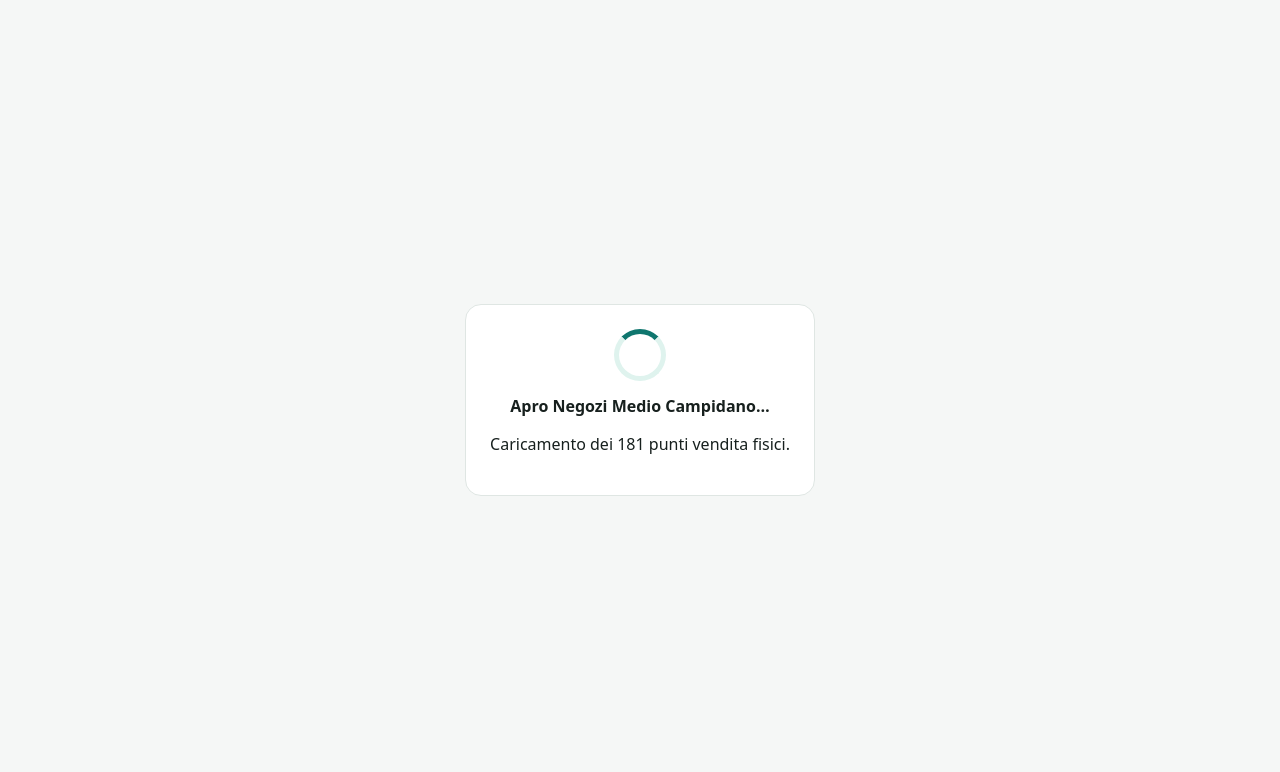
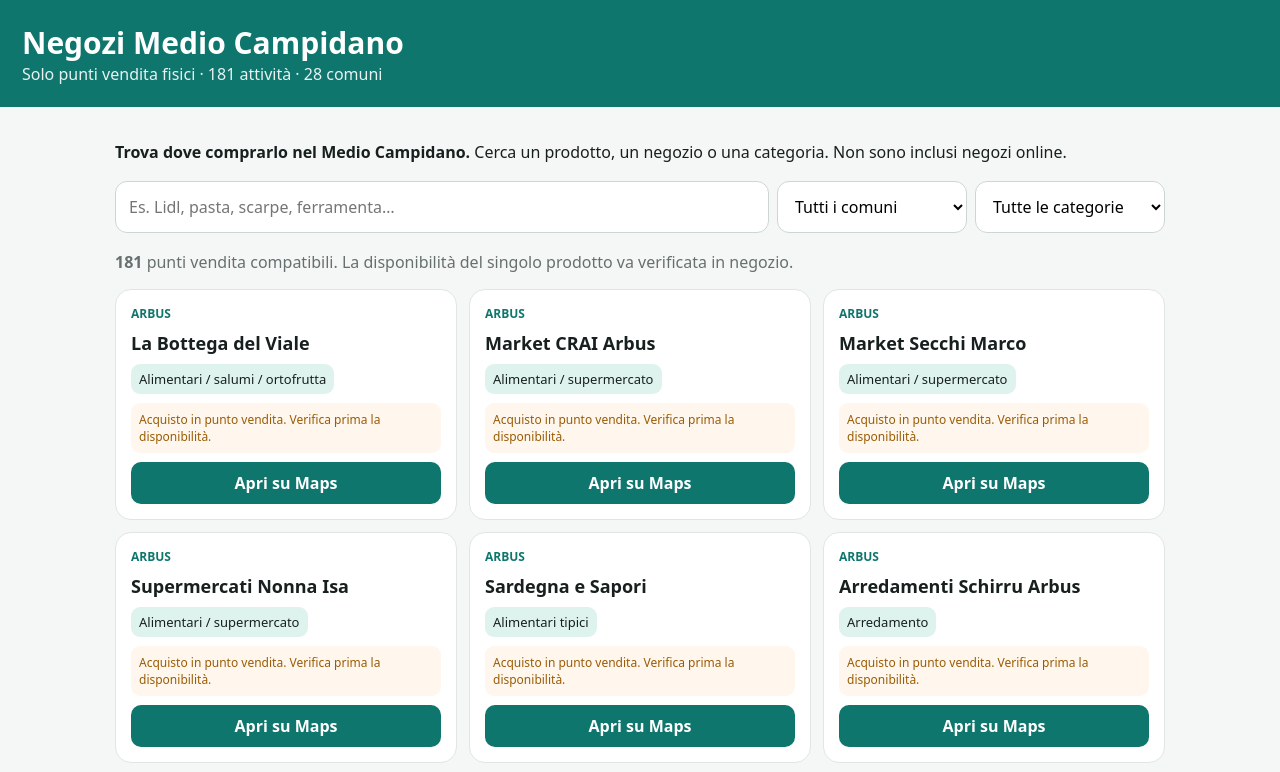
Before and after one commit to sardo81/meteo-arbus-guspini-backend, a plain HTML site: page medio-campidano-web/index.html in a window 1280 px wide. Shown: the top 772 px of the page. Drawn offline with Linux system fonts and the light colour scheme.

Commit message:
Fix app loader script closing tag

```diff
--- a/medio-campidano-web/index.html
+++ b/medio-campidano-web/index.html
@@ -1 +1 @@
-<!doctype html><html lang="it"><head><meta charset="utf-8"><meta name="viewport" content="width=device-width,initial-scale=1"><title>Negozi Medio Campidano</title><style>body{font-family:system-ui;background:#f5f7f6;color:#17201e;display:grid;place-items:center;min-height:100vh;margin:0}.box{background:white;padding:24px;border-radius:16px;border:1px solid #dfe6e3;text-align:center;max-width:520px}.dot{width:42px;height:42px;border:5px solid #dff3ee;border-top-color:#0f766e;border-radius:50%;margin:0 auto 14px;animation:s 1s linear infinite}@keyframes s{to{transform:rotate(360deg)}}</style></head><body><div class="box"><div class="dot"></div><b>Apro Negozi Medio Campidano…</b><p id="m">Caricamento dei 181 punti vendita fisici.</p></div><script>(async()=>{try{const names=['part0.txt','part1.txt','part2.txt','part3.txt'];const parts=await Promise.all(names.map(async n=>{const r=await fetch(n,{cache:'no-store'});if(!r.ok)throw new Error(n+' '+r.status);return r.text()}));const b64=parts.join('').replace(/\s+/g,'');const bin=atob(b64);const bytes=Uint8Array.from(bin,c=>c.charCodeAt(0));let html=new TextDecoder('utf-8').decode(bytes);html=html.replace('</body>','<script src="camera-loader.js?v=20261014-1"><\\/script></body>');document.open();document.write(html);document.close()}catch(e){document.getElementById('m').textContent='Errore di caricamento: '+e.message}})();<\/script></body></html>
+<!doctype html><html lang="it"><head><meta charset="utf-8"><meta name="viewport" content="width=device-width,initial-scale=1"><title>Negozi Medio Campidano</title><style>body{font-family:system-ui;background:#f5f7f6;color:#17201e;display:grid;place-items:center;min-height:100vh;margin:0}.box{background:white;padding:24px;border-radius:16px;border:1px solid #dfe6e3;text-align:center;max-width:520px}.dot{width:42px;height:42px;border:5px solid #dff3ee;border-top-color:#0f766e;border-radius:50%;margin:0 auto 14px;animation:s 1s linear infinite}@keyframes s{to{transform:rotate(360deg)}}</style></head><body><div class="box"><div class="dot"></div><b>Apro Negozi Medio Campidano…</b><p id="m">Caricamento dei 181 punti vendita fisici.</p></div><script>(async()=>{try{const names=['part0.txt','part1.txt','part2.txt','part3.txt'];const parts=await Promise.all(names.map(async n=>{const r=await fetch(n,{cache:'no-store'});if(!r.ok)throw new Error(n+' '+r.status);return r.text()}));const b64=parts.join('').replace(/\s+/g,'');const bin=atob(b64);const bytes=Uint8Array.from(bin,c=>c.charCodeAt(0));let html=new TextDecoder('utf-8').decode(bytes);html=html.replace('</body>','<script src="camera-loader.js?v=20261014-1"><\\/script></body>');document.open();document.write(html);document.close()}catch(e){document.getElementById('m').textContent='Errore di caricamento: '+e.message}})();</script></body></html>
```
